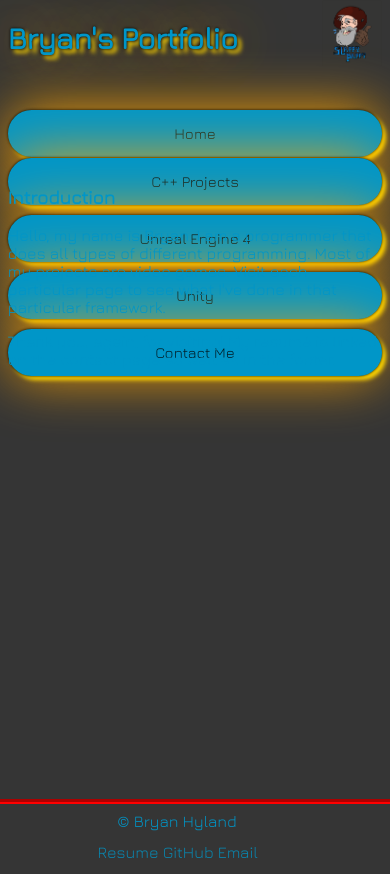
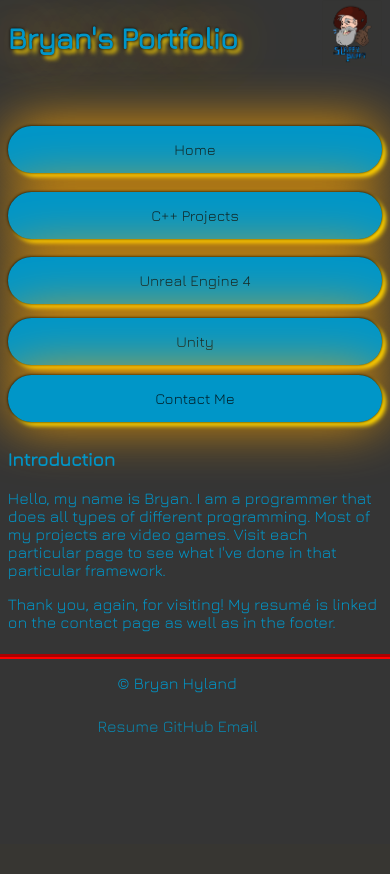
Before and after one commit to bhh32/bhh32.github.io, a PHP site: page / in a window 390 px wide; the page is wider, and only the part inside the window is pictured. After the commit the page ends 732 px from the top of that part, so only its background shows below. Run offline with PHP 8.4, Linux system fonts and the light colour scheme.

Commit message:
Updated home css for media

```diff
--- a/css/home.css
+++ b/css/home.css
@@ -1,3 +1,9 @@
 body {
   grid-template-rows: 110px 40px 39em 75px;
 }
+
+@media screen and (max-width: 600px) {
+  body {
+    grid-template-rows: 115px 300px 2fr 100px;
+  }
+}
```
